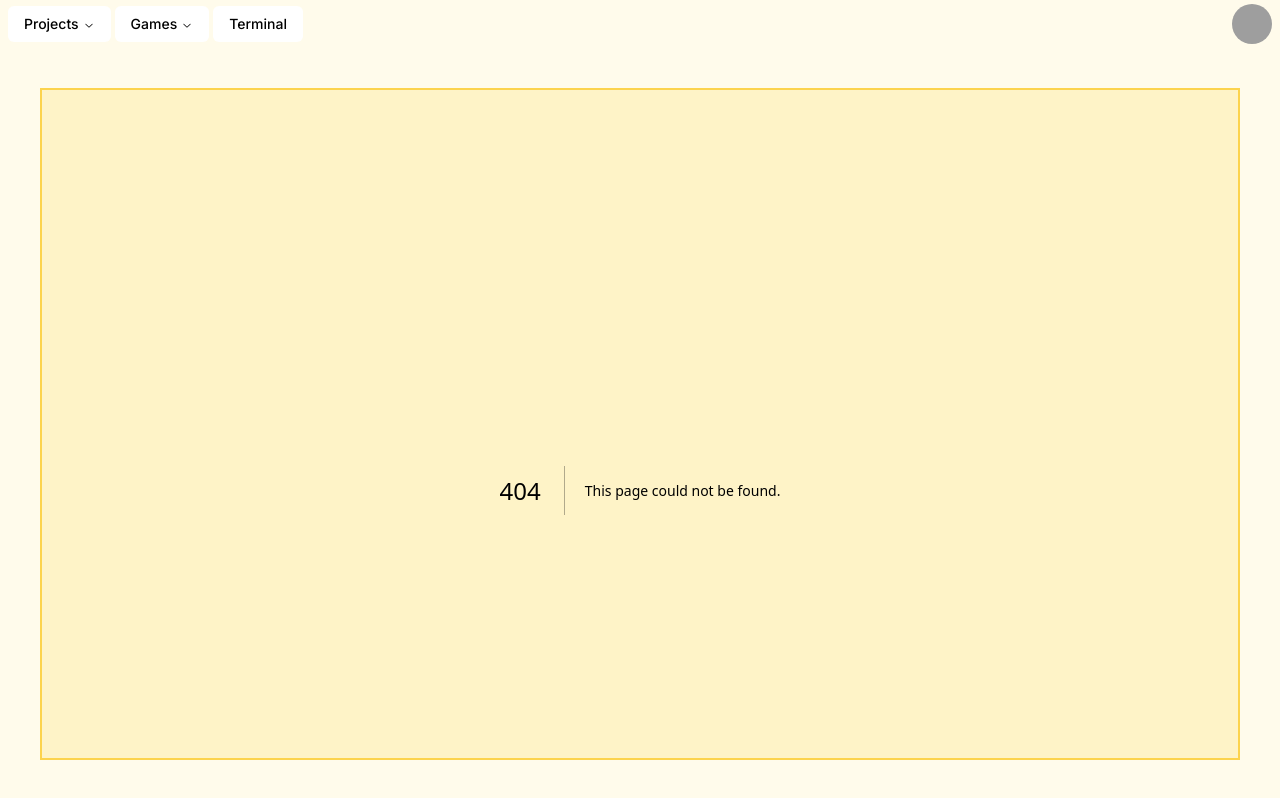
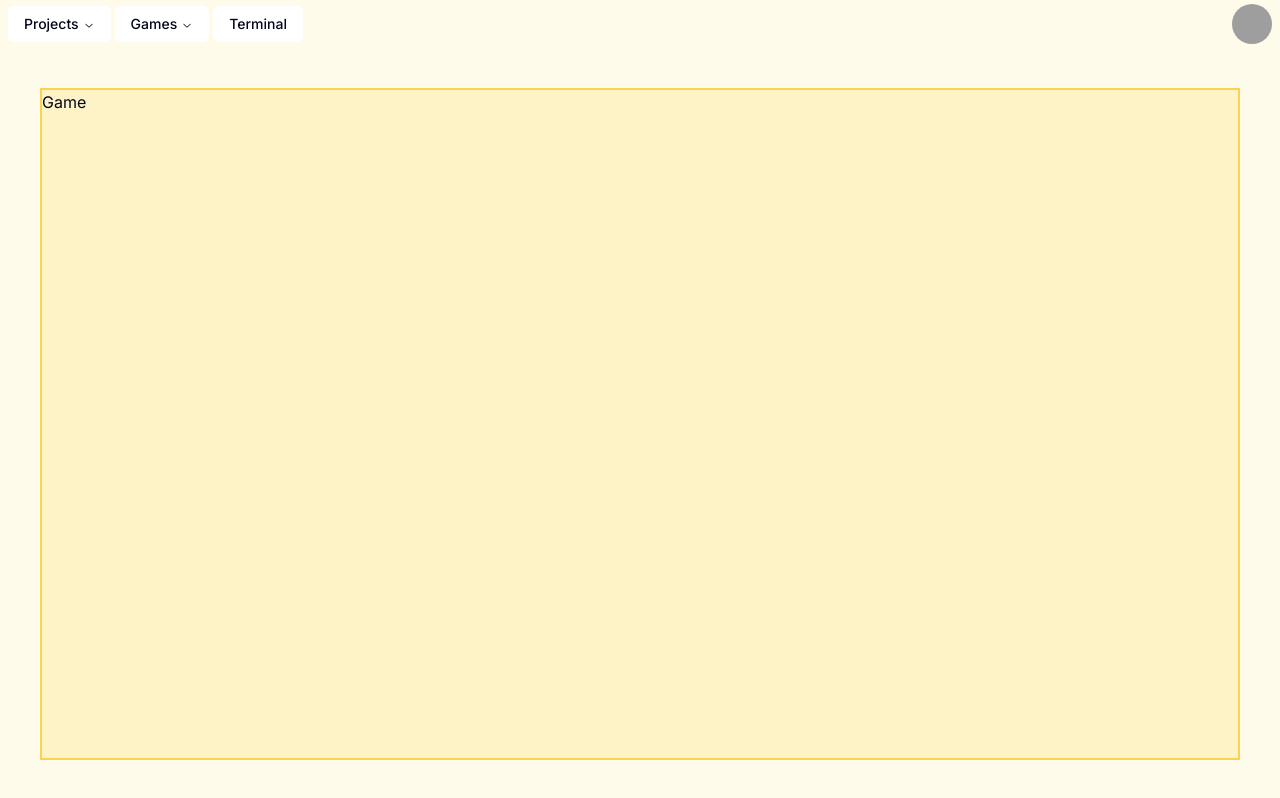
Before and after one commit to JulienC-Dev/my-website-app, a Next.js app: page /game in a window 1280 px wide. Before the commit this address had no page. Built offline with nearby package versions, Linux system fonts and the light colour scheme; grey boxes are pictures that could not be loaded.

Commit message:
add game page

```diff
--- /dev/null
+++ b/app/(game)/game/page.tsx
@@ -0,0 +1,5 @@
+function Game() {
+  return <div>Game</div>;
+}
+
+export default Game;
```
